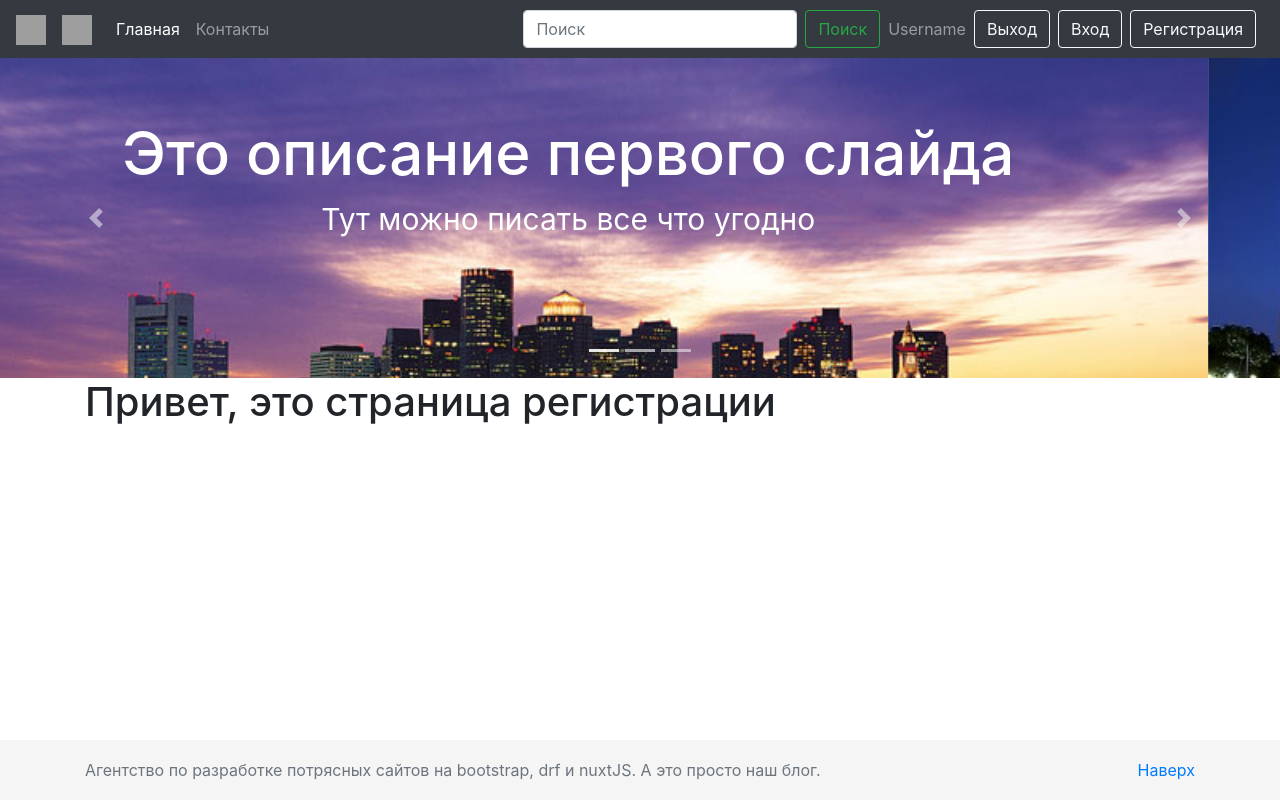
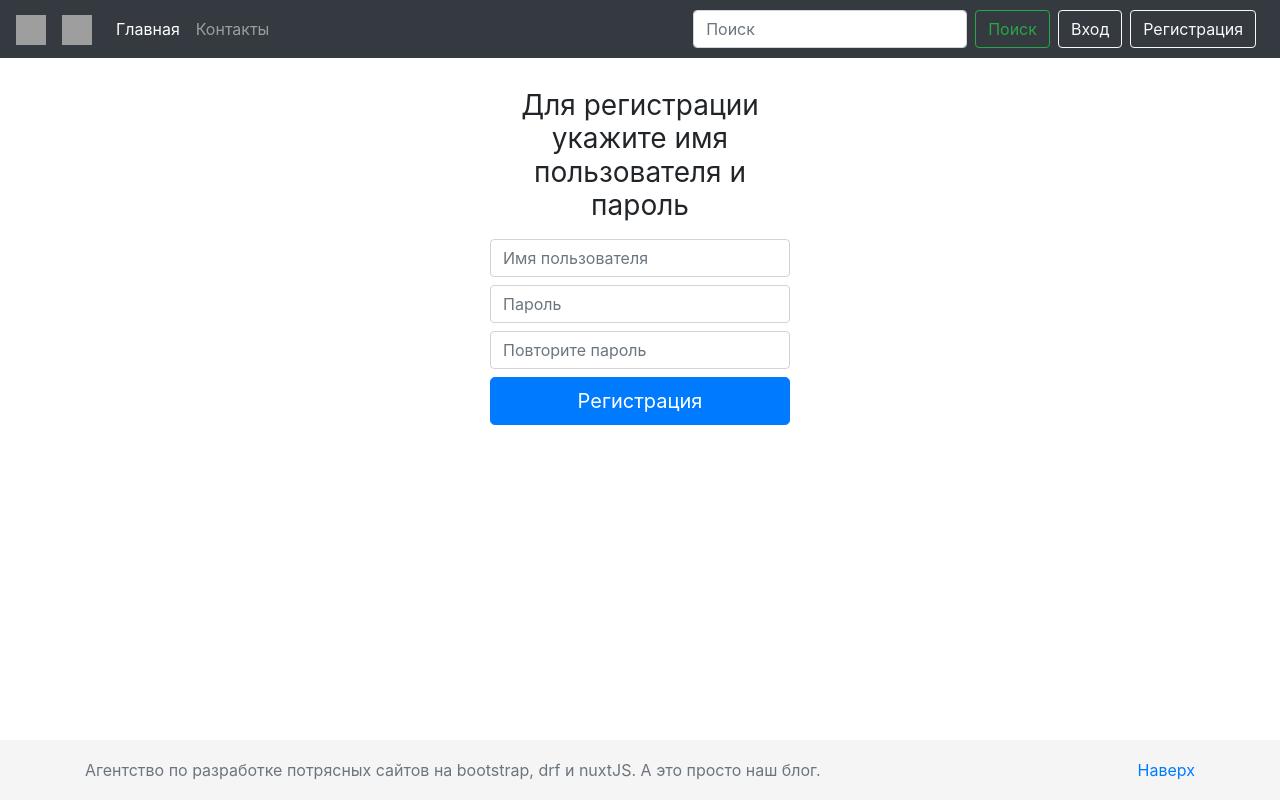
Before and after one commit to alexey-logunov/my_nuxtjs_blog, a Nuxt app: page /signup in a window 1280 px wide. Built offline with nearby package versions, Linux system fonts and the light colour scheme; no server answers; grey boxes are pictures that could not be loaded.

Commit message:
signin, signup, signout

```diff
--- a/components/Navbar.vue
+++ b/components/Navbar.vue
@@ -24,25 +24,36 @@
         <input name="q" v-model="q" type="text" class="form-control mr-sm-2" placeholder="Поиск" aria-label="Поиск">
         <button class="btn btn-outline-success my-2 my-sm-0 mr-2" type="submit" @click.stop.prevent="submit()">Поиск</button>
       </form>
-      <span class="navbar-text mr-2">Username</span>
-      <nuxt-link class="btn btn-outline-light mr-2" to="/signout">Выход</nuxt-link>
-      <nuxt-link class="btn btn-outline-light mr-2" to="/signin">Вход</nuxt-link>
-      <nuxt-link class="btn btn-outline-light mr-2" to="/signup">Регистрация</nuxt-link>
+      <span class="navbar-text mr-2" v-if="user">{{user.username}}</span>
+      <client-only>
+      <span v-if="loggedIn"><nuxt-link class="btn btn-outline-light mr-2" to="/signout">Выход</nuxt-link></span>
+      <span v-else>
+        <nuxt-link class="btn btn-outline-light mr-2" to="/signin">Вход</nuxt-link>
+        <nuxt-link class="btn btn-outline-light mr-2" to="/signup">Регистрация</nuxt-link>
+      </span>
+      </client-only>
     </div>
   </nav>
 </template>
 
 <script>
 export default {
-  name: "Navbar",
   data(){
     return {
-      q : null
+      q : null,
     }
   },
   methods: {
     submit(){
       this.$router.push("/search?q="+this.q);
+    }
+  },
+  computed: {
+    loggedIn() {
+      return this.$auth.loggedIn
+    },
+    user() {
+      return this.$auth.user
     }
   }
 }
--- a/nuxt.config.js
+++ b/nuxt.config.js
@@ -44,7 +44,36 @@ export default {
 
   // Modules: https://go.nuxtjs.dev/config-modules
   modules: [
-  ],
+  '@nuxtjs/axios',
+  '@nuxtjs/auth-next',
+],
+auth: {
+  strategies: {
+    local: {
+      scheme: 'refresh',
+      token: {
+        property: 'access',
+        maxAge: 1800,
+        type: 'Bearer'
+      },
+      refreshToken: {
+        property: 'refresh',
+        data: 'refresh',
+        maxAge: 60 * 60 * 24 * 30
+      },
+      endpoints: {
+        login: { url: '/api/token', method: 'post' },
+        refresh: { url: '/api/refresh_token', method: 'post' },
+        user: { url: '/api/profile', method: 'get' },
+        logout: false
+      },
+      tokenRequired: true,
+    }
+  }
+},
+axios: {
+  baseURL: 'http://localhost:8000'
+},
 
   // Build Configuration: https://go.nuxtjs.dev/config-build
   build: {
--- a/package.json
+++ b/package.json
@@ -9,6 +9,7 @@
     "generate": "nuxt generate"
   },
   "dependencies": {
+    "@nuxtjs/auth-next": "^5.0.0-1624817847.21691f1",
     "axios": "^0.21.4",
     "core-js": "^3.15.1",
     "nuxt": "^2.15.7"
--- a/pages/signin.vue
+++ b/pages/signin.vue
@@ -1,10 +1,40 @@
 <template>
-  <h1>Привет, это страница авторизации</h1>
+  <div>
+    <div class="text-center">
+      <form class="form-signin" @submit.prevent="userLogin">
+        <h1 class="h3 mb-3 mt-3 font-weight-normal">Пожалуйста укажите логин и пароль</h1>
+        <label for="inputUsername" class="sr-only">Имя пользователя</label>
+        <input id="inputUsername" class="form-control" placeholder="Имя пользователя" required="" v-model="login.username">
+        <label for="inputPassword" class="sr-only">Пароль</label>
+        <input type="password" id="inputPassword" class="form-control mt-2" placeholder="Пароль" required="" v-model="login.password">
+        <button class="btn mt-2 btn-lg btn-primary btn-block" type="submit">Войти</button>
+      </form>
+    </div>
+  </div>
 </template>
 
 <script>
 export default {
-  name: "signin"
+  layout: "post_detail",
+  data() {
+    return {
+      login: {
+        username: '',
+        password: ''
+      },
+    }
+  },
+  methods: {
+    async userLogin() {
+      try {
+        let response = await this.$auth.loginWith('local', { data: this.login })
+        console.log(response)
+        this.$router.push('/')
+      } catch (err) {
+        console.log(err)
+      }
+    }
+  }
 }
 </script>
 
--- a/pages/signout.vue
+++ b/pages/signout.vue
@@ -1,13 +1,11 @@
 <template>
-  <h1>Привет, это страница выхода</h1>
+  <div></div>
 </template>
 
 <script>
 export default {
-  name: "signout"
+  async created() {
+    await this.$auth.logout()
+  }
 }
 </script>
-
-<style scoped>
-
-</style>
--- a/pages/signup.vue
+++ b/pages/signup.vue
@@ -1,10 +1,51 @@
 <template>
-  <h1>Привет, это страница регистрации</h1>
+  <div class="text-center">
+    <form class="form-signin" @submit.prevent="userRegister">
+      <h1 class="h3 mb-3 mt-3 font-weight-normal">Для регистрации укажите имя пользователя и пароль</h1>
+      <label for="inputUsername" class="sr-only">Имя пользователя</label>
+      <input id="inputUsername" class="form-control" placeholder="Имя пользователя" required="" v-model="register.username">
+      <label for="inputPassword" class="sr-only">Пароль</label>
+      <input type="password" id="inputPassword" class="form-control mt-2" placeholder="Пароль" required="" v-model="register.password">
+      <label for="ReInputPassword" class="sr-only">Повторите пароль</label>
+      <input type="password" id="ReInputPassword" class="form-control mt-2" placeholder="Повторите пароль" required="" v-model="register.password2">
+      <button class="btn mt-2 btn-lg btn-primary btn-block" type="submit">Регистрация</button>
+    </form>
+  </div>
 </template>
 
 <script>
 export default {
-  name: "signup"
+  layout: "post_detail",
+  data() {
+    return {
+      register: {
+        username: '',
+        password: '',
+        password2: '',
+      },
+    }
+  },
+  methods: {
+    async userRegister() {
+      try {
+        let response = await this.$axios.post('/api/register/', {
+          username: this.register.username,
+          password: this.register.password,
+          password2: this.register.password2
+        })
+        console.log(response)
+        await this.$auth.loginWith('local', {
+          data: {
+            username: this.register.username,
+            password: this.register.password
+          },
+        })
+        this.$router.push('/')
+      } catch (err) {
+        console.log(err)
+      }
+    }
+  }
 }
 </script>
 
```
Also changed, not shown: store/index.js (added), 1 other file (tests, documents, lock files or other folders).
